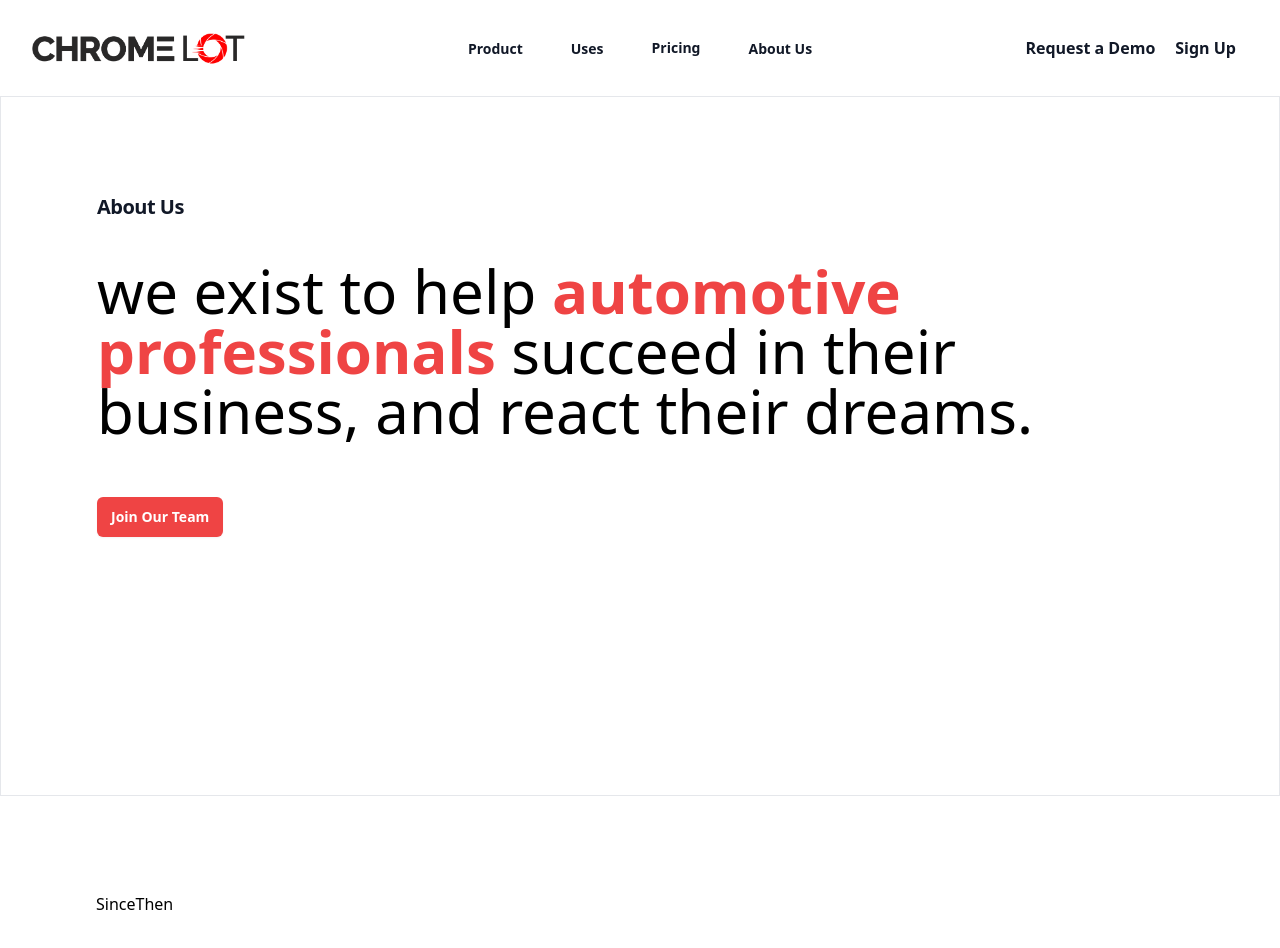
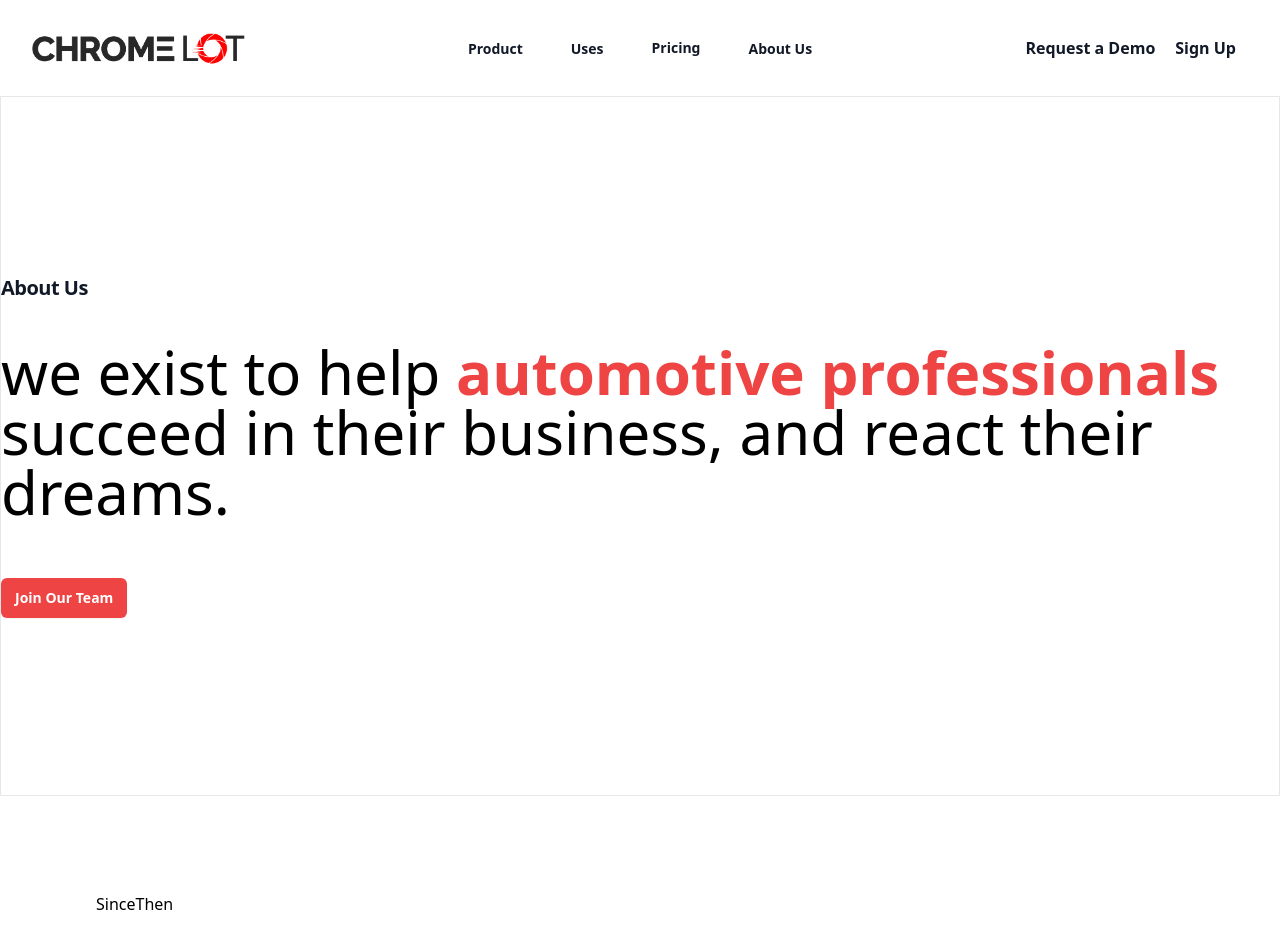
Before and after one commit to torchcommercialmedia/marketingsite, a Next.js app: page /about-us in a window 1280 px wide. Shown: the top 948 px of the page. Built offline with nearby package versions, Linux system fonts and the light colour scheme.

Commit message:
added hero about

```diff
--- a/components/AboutUs/HeroAbout.tsx
+++ b/components/AboutUs/HeroAbout.tsx
@@ -10,8 +10,8 @@ type Props = {};
 
 const HeroAbout = (props: Props) => {
   return (
-    <div className="relative isolate w-full h-[calc(100vh-100px)] border">
-      <div className="w-full p-24 max-w-7xl mx-auto">
+    <div className="relative isolate w-full h-[calc(100vh-100px)] flex items-center justify-center border">
+      <div className="w-full max-w-7xl mx-auto">
         <h1 className="font-bold tracking-tight text-gray-900 text-xl md:text-left text-center">
           About Us
         </h1>
```
